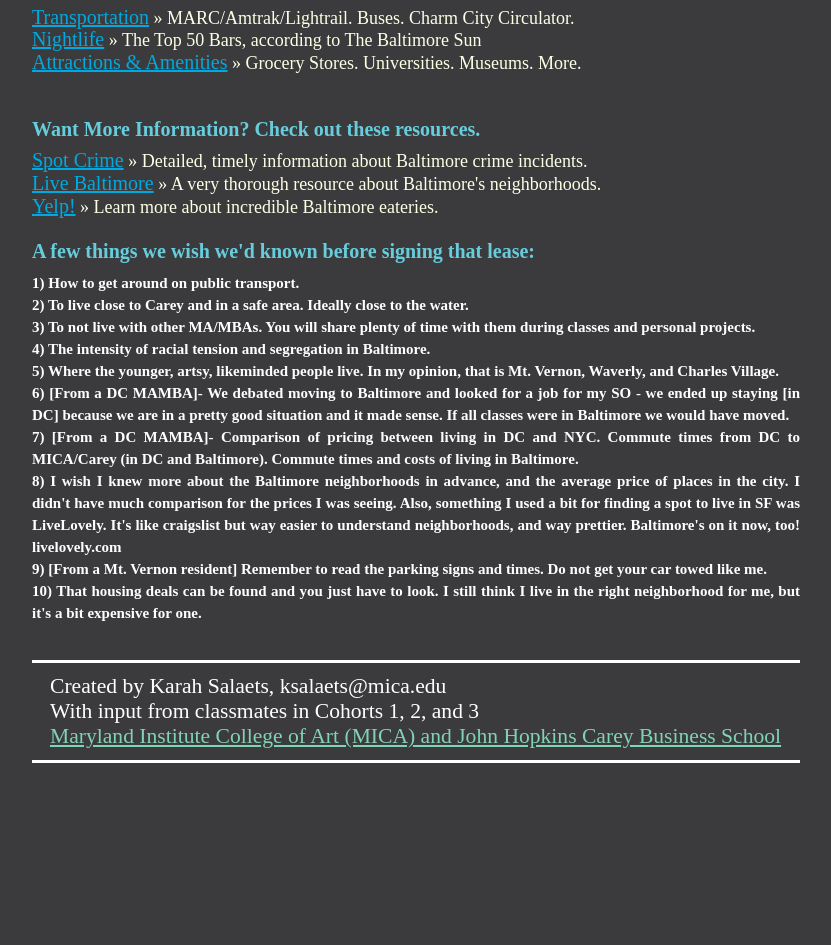
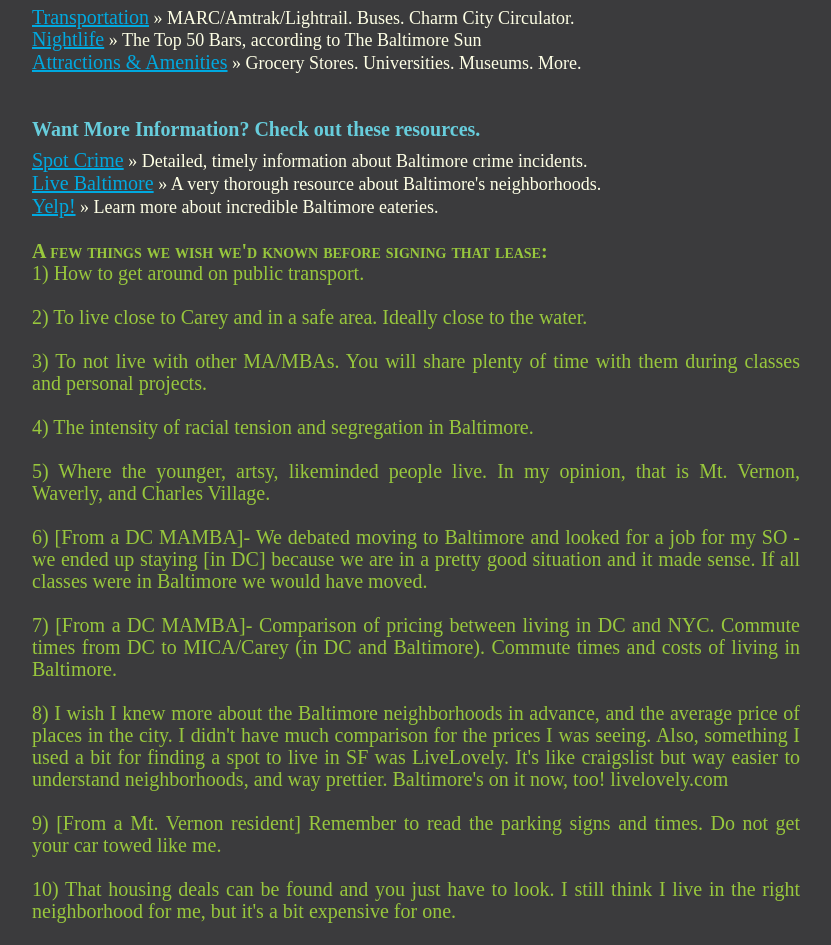
Before and after one commit to Karahmel/MAMBAMap, a Jekyll site: the page built from index.html, in a window 1280 px wide. Shown: the part 1388-2333 px from the top of the page, without its empty margins (224-1055 px from the left). Built offline with Jekyll 4.4.1, drawn with Linux system fonts in a browser that asks for light colours; some web fonts are replaced; Markdown is read by kramdown in place of the engine named in the settings; before the commit the page ends 2191 px from its top, so only the background shows below that.

Commit message:
Update index.html

```diff
--- a/index.html
+++ b/index.html
@@ -31,19 +31,19 @@
     <li><a href="http://livebaltimore.com/">Live Baltimore</a><span> &raquo; A very thorough resource about Baltimore's neighborhoods.</span></li>
     <li><a href="http://www.yelp.com/baltimore">Yelp!</a><span> &raquo; Learn more about incredible Baltimore eateries.</span></li>
  <br>
-  <h1>A few things we wish we'd known before signing that lease:</h1>
-  <h5>
-  1) How to get around on public transport.<br>
-  2) To live close to Carey and in a safe area. Ideally close to the water.<br>
-  3) To not live with other MA/MBAs. You will share plenty of time with them during classes and personal projects.<br>
-  4) The intensity of racial tension and segregation in Baltimore.<br>
-  5) Where the younger, artsy, likeminded people live. In my opinion, that is Mt. Vernon, Waverly, and Charles Village.<br>
-  6) [From a DC MAMBA]- We debated moving to Baltimore and looked for a job for my SO - we ended up staying [in DC] because we are in a pretty good situation and it made sense. If all classes were in Baltimore we would have moved.<br>
-  7) [From a DC MAMBA]- Comparison of pricing between living in DC and NYC. Commute times from DC to MICA/Carey (in DC and Baltimore). Commute times and costs of living in Baltimore.<br>
-  8) I wish I knew more about the Baltimore neighborhoods in advance, and the average price of places in the city. I didn't have much comparison for the prices I was seeing. Also, something I used a bit for finding a spot to live in SF was LiveLovely. It's like craigslist but way easier to understand neighborhoods, and way prettier. Baltimore's on it now, too! livelovely.com<br>
-  9) [From a Mt. Vernon resident] Remember to read the parking signs and times. Do not get your car towed like me.<br>
+  <h2>A few things we wish we'd known before signing that lease:</h2>
+  <h7>
+  1) How to get around on public transport.<br><br>
+  2) To live close to Carey and in a safe area. Ideally close to the water.<br><br>
+  3) To not live with other MA/MBAs. You will share plenty of time with them during classes and personal projects.<br><br>
+  4) The intensity of racial tension and segregation in Baltimore.<br><br>
+  5) Where the younger, artsy, likeminded people live. In my opinion, that is Mt. Vernon, Waverly, and Charles Village.<br><br>
+  6) [From a DC MAMBA]- We debated moving to Baltimore and looked for a job for my SO - we ended up staying [in DC] because we are in a pretty good situation and it made sense. If all classes were in Baltimore we would have moved.<br><br>
+  7) [From a DC MAMBA]- Comparison of pricing between living in DC and NYC. Commute times from DC to MICA/Carey (in DC and Baltimore). Commute times and costs of living in Baltimore.<br><br>
+  8) I wish I knew more about the Baltimore neighborhoods in advance, and the average price of places in the city. I didn't have much comparison for the prices I was seeing. Also, something I used a bit for finding a spot to live in SF was LiveLovely. It's like craigslist but way easier to understand neighborhoods, and way prettier. Baltimore's on it now, too! livelovely.com<br><br>
+  9) [From a Mt. Vernon resident] Remember to read the parking signs and times. Do not get your car towed like me.<br><br>
   10) That housing deals can be found and you just have to look. I still think I live in the right neighborhood for me, but it's a bit expensive for one.<br>
-  </b></h5>
+  </b></h7>
   </ul>
 
 
```
